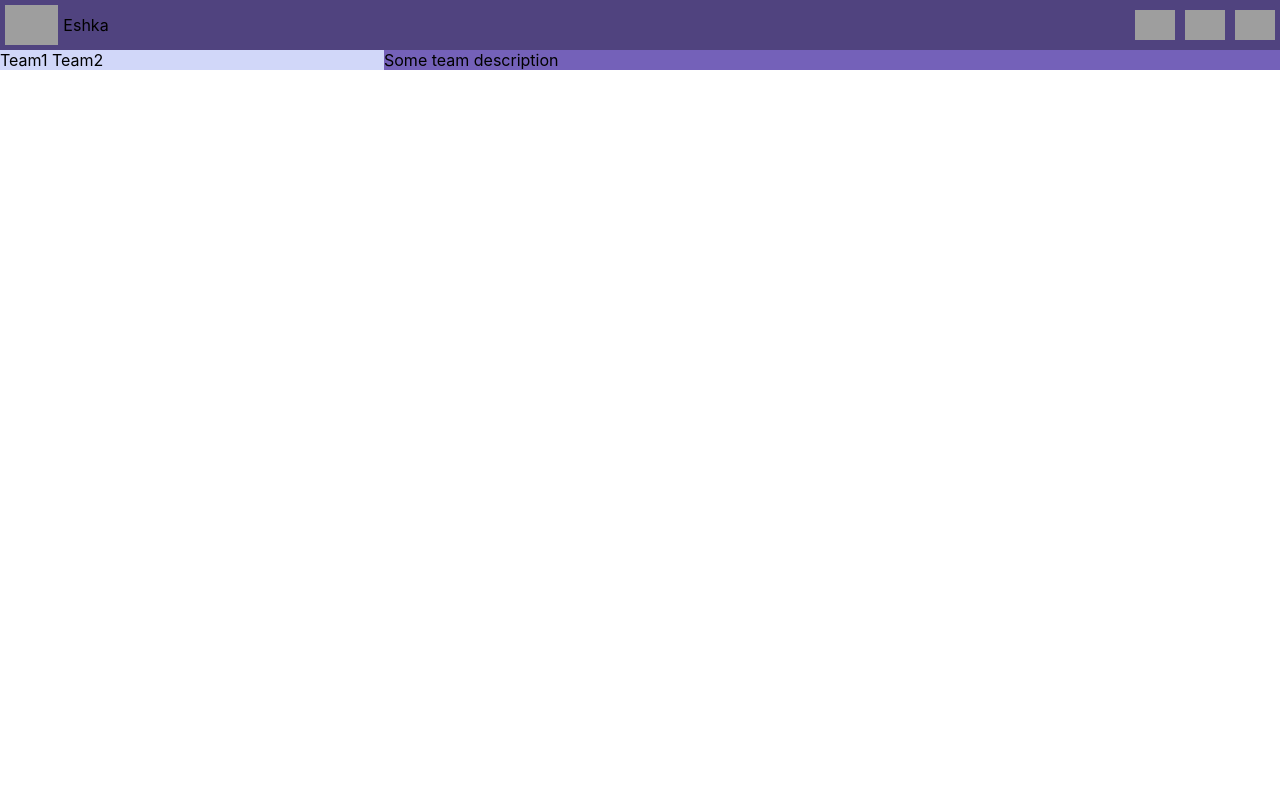
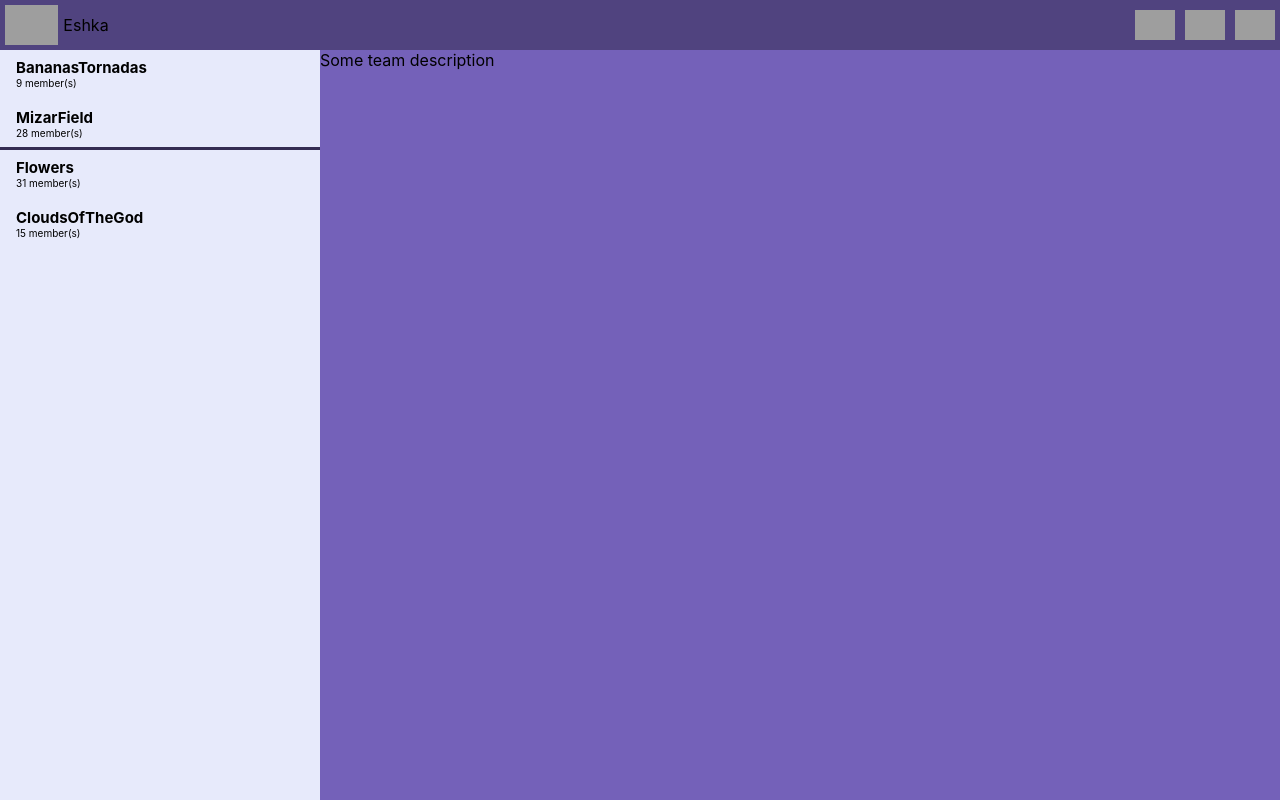
Before and after one commit to TheBestTvarynka/eshka, a React (Create React App) app in the folder frontend/: page /home in a window 1280 px wide. Built offline with nearby package versions, Linux system fonts and the light colour scheme; grey boxes are pictures that could not be loaded.

Commit message:
improve style of TeamsList

```diff
--- a/frontend/src/components/TeamsList/index.tsx
+++ b/frontend/src/components/TeamsList/index.tsx
@@ -1,11 +1,24 @@
 import React from 'react';
 import styles from './styles.module.sass';
+
+const selectedTeam = 1;
+
+const teamsMock = [
+  { title: 'BananasTornadas', membersCount: 9 },
+  { title: 'MizarField', membersCount: 28 },
+  { title: 'Flowers', membersCount: 31 },
+  { title: 'CloudsOfTheGod', membersCount: 15 }
+];
 
 const TeamsList = () => {
   return (
     <div className={styles.teams}>
-      Team1
-      Team2
+      {teamsMock.map((team, index) => (
+        <div className={`${styles.team} ${index === selectedTeam ? styles.selected : styles.simple}`}>
+          <span className={styles.title}>{team.title}</span>
+          <span className={styles.members_count}>{team.membersCount} member(s)</span>
+        </div>
+      ))}
     </div>
   );
 }
--- a/frontend/src/components/TeamsList/styles.module.sass
+++ b/frontend/src/components/TeamsList/styles.module.sass
@@ -1,4 +1,33 @@
 
 .teams
   width: 100%
-  background: #d1d7f9
+  background: #e7eafb
+  overflow: auto
+
+.team
+  width: calc(100% - 1em)
+  display: flex
+  flex-direction: column
+  justify-content: flex-start
+  align-items: flex-start
+  padding-left: 1em
+  padding-top: 0.5em
+  padding-bottom: 0.5em
+
+  &.simple
+    border-bottom: 3px solid #e7eafb
+
+  &.selected
+    border-bottom: 3px solid #342c52
+
+  &:hover
+    cursor: pointer
+    border-bottom: 3px solid #7461b9
+    background: #cccfde
+
+  & .title
+    font-weight: bold
+    font-size: 15px
+
+  & .members_count
+    font-size: 10px
--- a/frontend/src/containers/MainPage/styles.module.sass
+++ b/frontend/src/containers/MainPage/styles.module.sass
@@ -2,4 +2,5 @@
 .main_page
   display: grid
   grid-gap: 0
-  grid-template-columns: 30% 70%
+  grid-template-columns: 25% 75%
+  height: calc(100vh - 50px)
```
